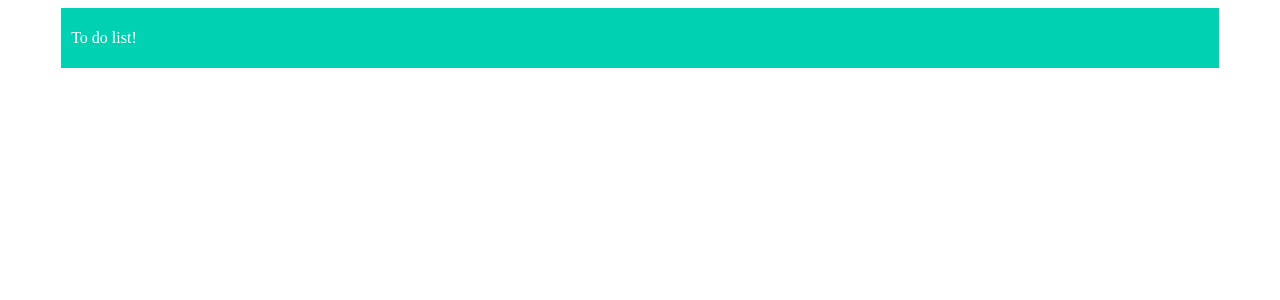
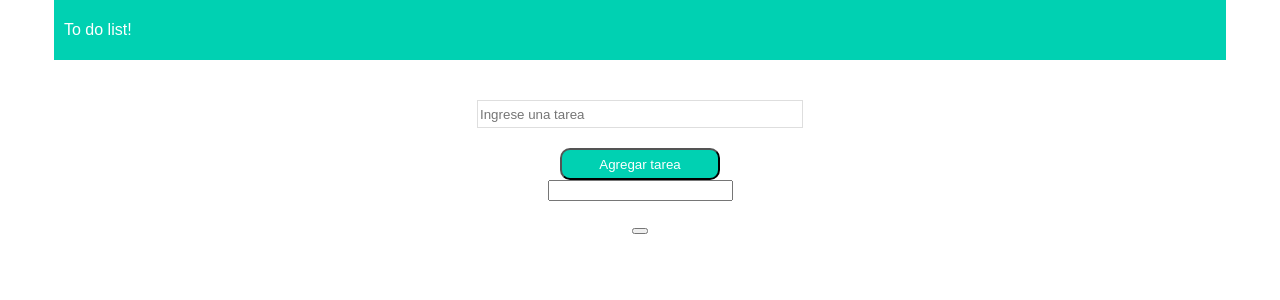
Before and after one commit to PabloFernandez-Git/to-do-list-w3, a React (Create React App) app: page / in a window 1280 px wide. Shown: the top 300 px of the page. Built offline with nearby package versions, Linux system fonts and the light colour scheme.

Commit message:
Estructura general y componentes

```diff
--- a/src/App.jsx
+++ b/src/App.jsx
@@ -1,14 +1,18 @@
 import React, { Component } from 'react';
-import {createGlobalStyle} from 'styled-components'
-import {generate as id} from 'shortid'
+import { createGlobalStyle } from 'styled-components'
+import { generate as id } from 'shortid'
 import allColors from './styles/colors'
 import Header from './components/Header'
-
+import FormTask from './components/FormTask'
+import Task from './components/Task'
 
 
 const GlobalStyle = createGlobalStyle`
   body {
-
+      font-family:  sans-serif;
+      margin: 0;
+      text-align: center;
+      background-color: ${allColors.mainBackgroundColor}
   }
 `
 
@@ -21,6 +25,10 @@ class App extends Component {
       <>
         <GlobalStyle />
         <Header />
+        <FormTask />
+        <div>
+          <Task></Task>
+        </div>
       </>
     )
   }
--- a/src/components/FormTask.jsx
+++ b/src/components/FormTask.jsx
@@ -1,5 +1,44 @@
+import React from 'react'
+import styled from 'styled-components'
+import allColors from '../styles/colors'
+import {generate as id} from 'shortid'
+
+const Input = styled.input`
+    border: none;
+    border: 1px solid ${allColors.border};
+    margin-top: 40px;
+    width: 20rem;
+    height: 1.5rem;
+`
+
+const Button = styled.button`
+    display: block;
+    margin: 0 auto;
+    margin-top: 20px;
+    width: 10rem;
+    height: 2rem;
+    color: #fff;
+    border: 'black';
+    background-color: ${allColors.headerBackgroundColor};
+    border-radius: 10px;
+
+    :hover {
+        color: ${allColors.headerBackgroundColor};
+        background-color: #fff;
+    }
+`
 
 
+const FormTask = () => {
+    return (
+        <form>
+            <Input placeholder="Ingrese una tarea"></Input>
+            <Button>Agregar tarea</Button>
+        </form>
+    )
+}
+
+export default FormTask;
 
 
 // Form que contendra <input> y <button> para poder ingresar tareas
--- a/src/components/Header.jsx
+++ b/src/components/Header.jsx
@@ -11,6 +11,7 @@ const Navbar = styled.div`
     height: 40px;
     margin-left: auto;
     margin-right: auto;
+    text-align: left;
 `
 
 
--- /dev/null
+++ b/src/components/Task.jsx
@@ -0,0 +1,30 @@
+import React from 'react'
+import styled from 'styled-components'
+
+const TaskContainer = styled.div`
+
+`
+
+const TaskText = styled.p`
+
+`
+
+const TaskButton = styled.button`
+
+`
+
+
+const Task = () => {
+    return (
+        <TaskContainer>
+            <input />
+            <TaskText></TaskText>
+            <TaskButton></TaskButton>
+        </TaskContainer>
+    )
+}
+
+export default Task;
+
+
+// Componente que contendra la lista de tareas que vayamos agregando
--- a/src/styles/colors.js
+++ b/src/styles/colors.js
@@ -1,5 +1,5 @@
 const allColors = {
-    mainBackgroundColor: '#FFFFFF',
+    mainBackgroundColor: '#fff',
     headerBackgroundColor: '#00D1B2',
     font: '#77869E',
     border: '#DEDEDE',
```
